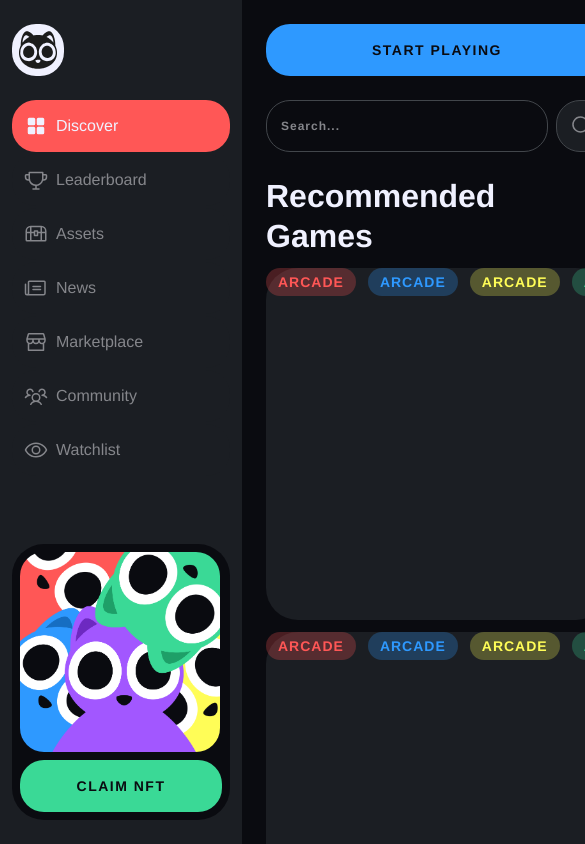
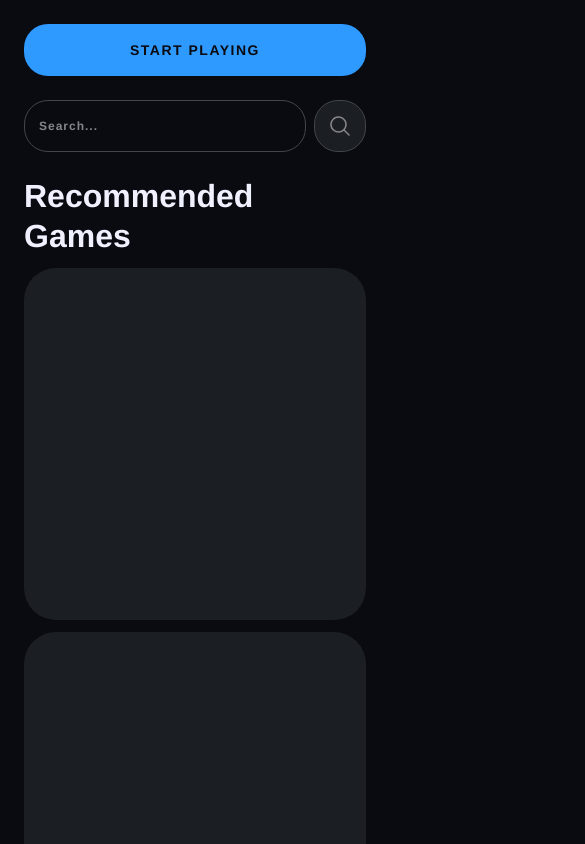
Before and after one commit to dolianich/CATME, a Next.js app: page / in a window 390 px wide. Shown: the top 844 px of the page, 585 px wide, since content can reach past the window. Built offline with nearby package versions, Linux system fonts and the light colour scheme.

Commit message:
Added responsive styles for mobile screens

```diff
--- a/app/components/GameCard/GameCard.tsx
+++ b/app/components/GameCard/GameCard.tsx
@@ -6,11 +6,11 @@ const GameCard = () => {
   return (
     <div className={styles.cardContainer}>
       <div className={styles.tagsContainer}>
-        <Tag variant='primary'>ARCADE</Tag>
+        {/*<Tag variant='primary'>ARCADE</Tag>
         <Tag variant='secondary'>ARCADE</Tag>
         <Tag variant='tertiary'>ARCADE</Tag>
         <Tag variant='quaternary'>ARCADE</Tag>
-        <Tag variant='quinary'>ARCADE</Tag>
+  <Tag variant='quinary'>ARCADE</Tag>*/}
       </div>
     </div>
   );
--- a/app/components/SideBar/SideBar.module.css
+++ b/app/components/SideBar/SideBar.module.css
@@ -40,3 +40,11 @@
     color: #F0F1FF;
     margin: 0;
 }
+
+
+
+@media (max-width: 600px) {
+    .sideBar{
+        display: none;
+    }
+}
--- a/app/globals.css
+++ b/app/globals.css
@@ -19,3 +19,9 @@ body{
   padding-right: 24px;
   padding-bottom: 24px;
 }
+
+@media (max-width: 600px) {
+  .main {
+    margin-left: 0;
+  }
+}
```
